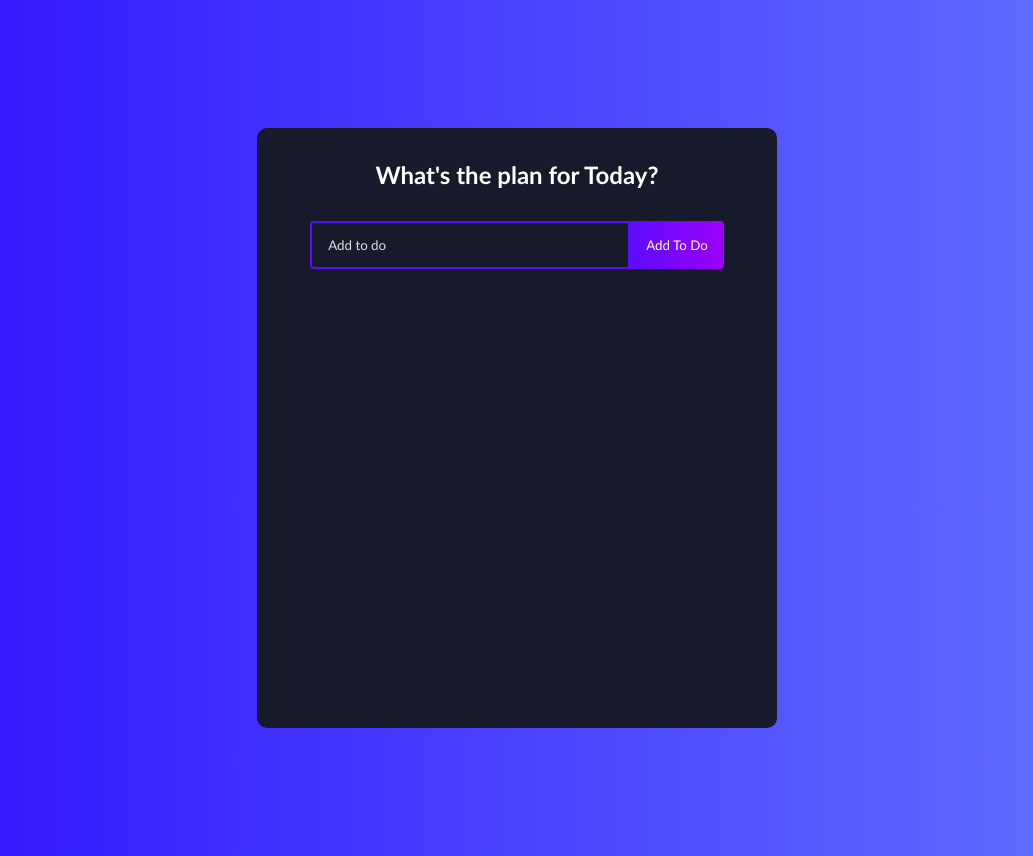
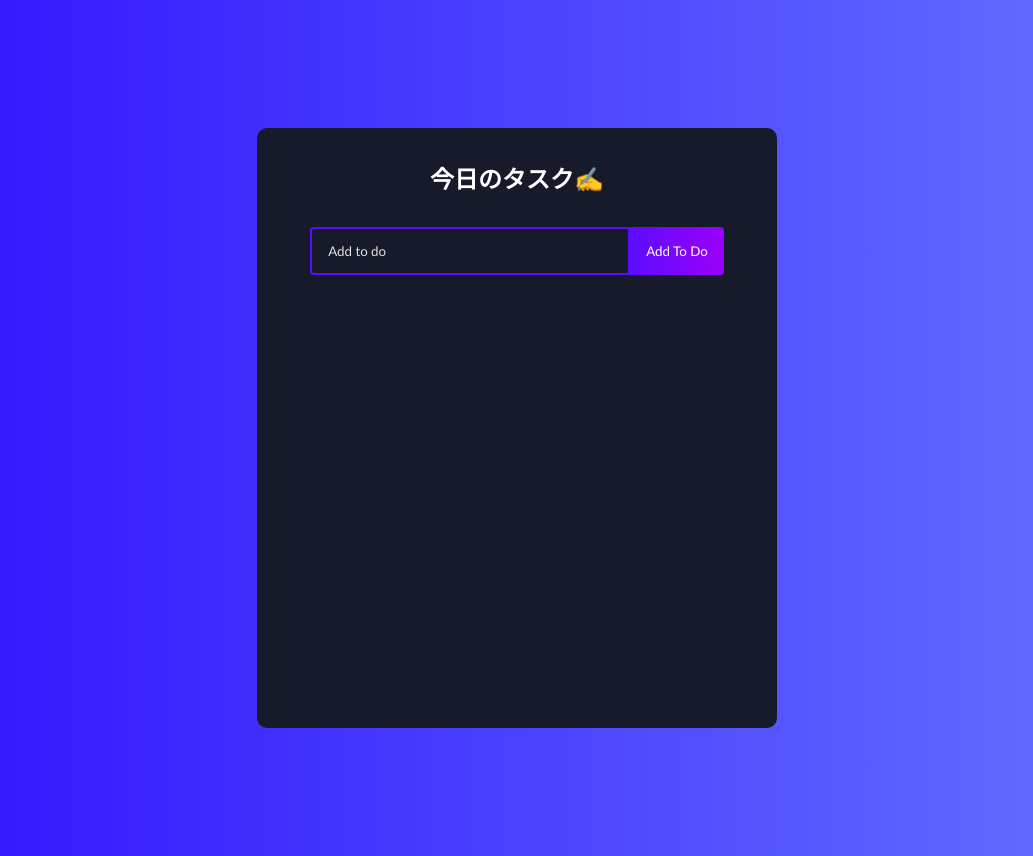
Before and after one commit to RYOTA-KOBA/todo-app1, a React (Create React App) app: page / in a window 1280 px wide. Shown: the whole page, without its empty margins (123-1156 px from the left). Built offline with nearby package versions, Linux system fonts and the light colour scheme.

Commit message:
edit h1 text

```diff
--- a/src/components/TodoList.js
+++ b/src/components/TodoList.js
@@ -41,7 +41,7 @@ function TodoList() {
 
     return (
         <div>
-            <h1>What's the plan for Today?</h1>
+            <h1>今日のタスク✍️</h1>
             <TodoForm onSubmit={addTodo} />
             <Todo
                 todos={todos}
```
